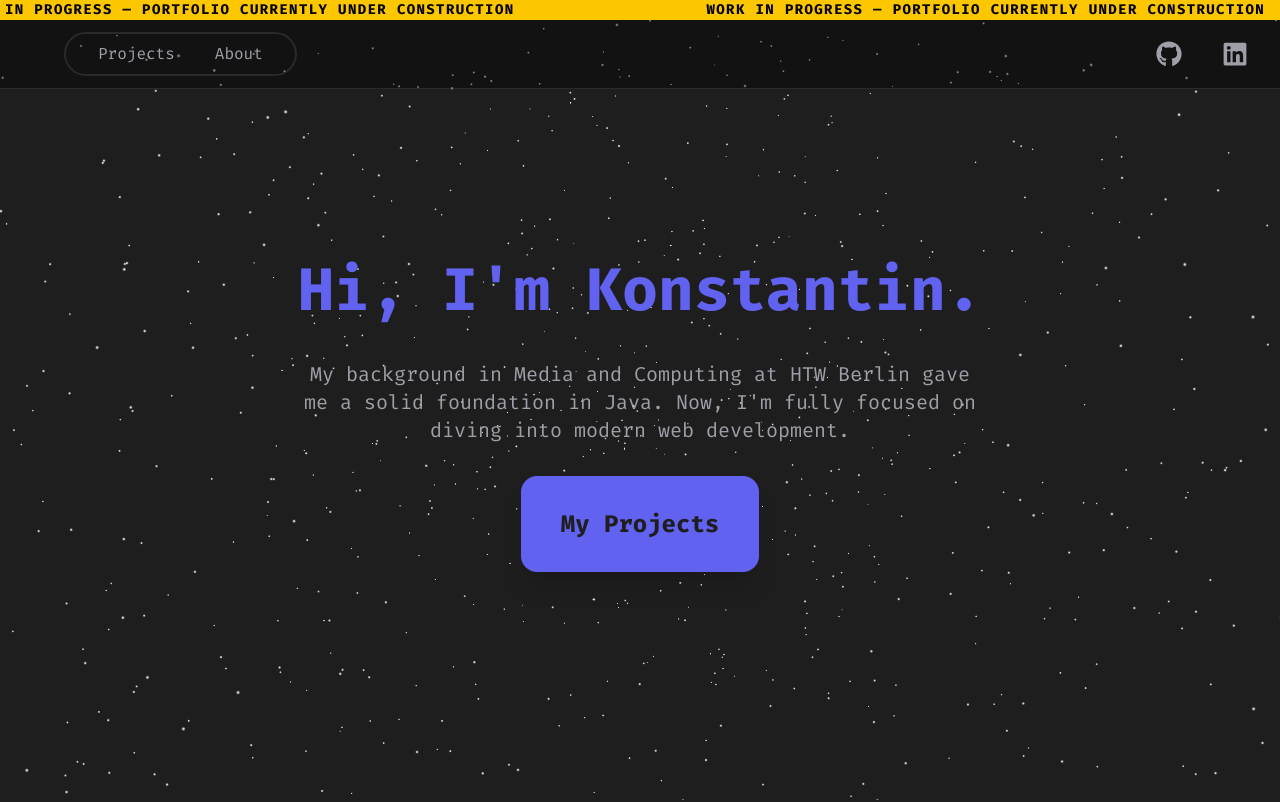
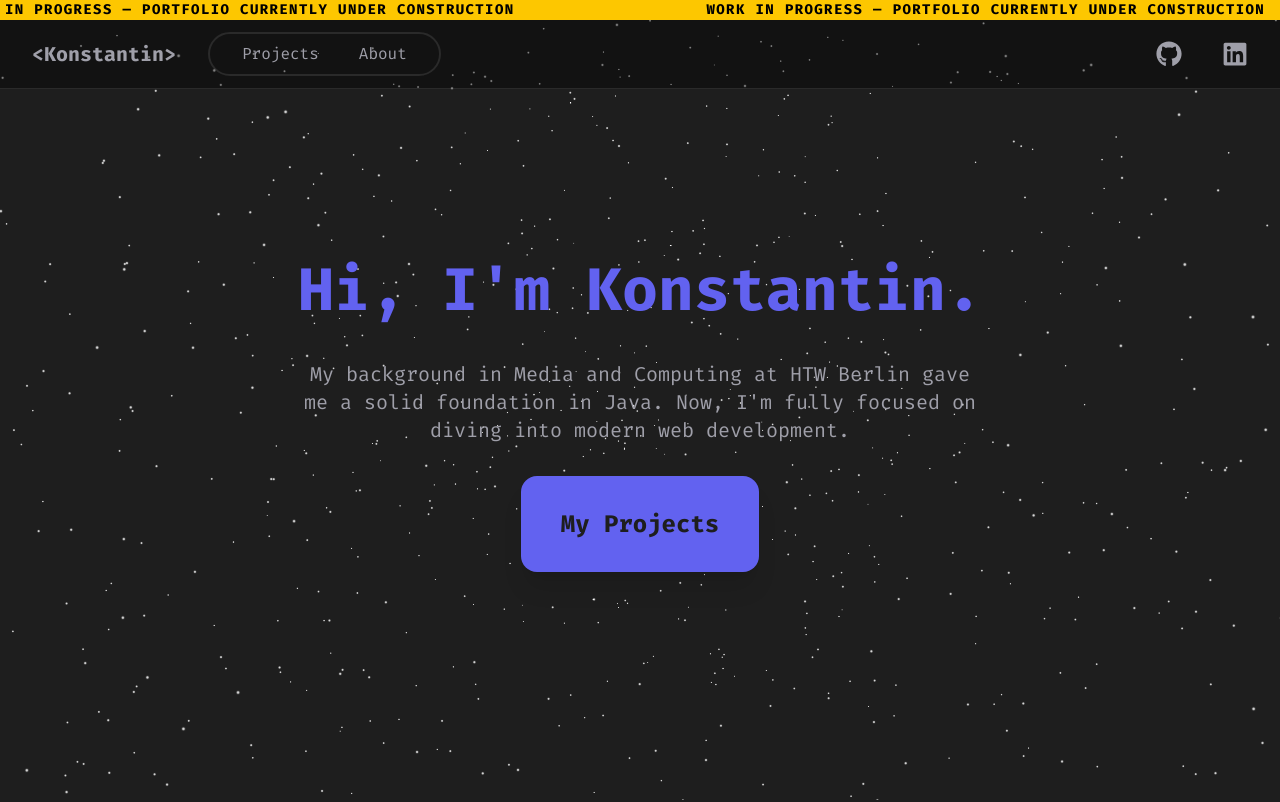
Before and after one commit to Sonic12K12/portfolio-website-nextjs, a Next.js app: page / in a window 1280 px wide. Shown: the top 802 px of the page. Built offline with nearby package versions, Linux system fonts and the light colour scheme.

Commit message:
fix Navbar link visibility in mobile view

```diff
--- a/src/components/Navbar.js
+++ b/src/components/Navbar.js
@@ -24,7 +24,7 @@ export default function Navbar() {
         <div>
           <Link
             href="/"
-            className={`hidden md:font-bold text-xl ${currentPath === "/" ? "" : "text-primary"}`}
+            className={`hidden md:block font-bold text-xl ${currentPath === "/" ? "" : "text-primary"}`}
           >
             {"<Konstantin>"}
           </Link>
```
